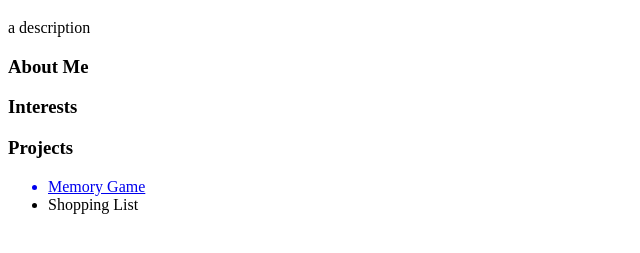
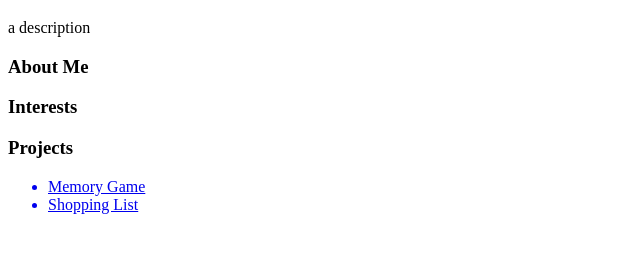
Before and after one commit to CWiseguy/CWiseguy.github.io, a plain HTML site: page index.html in a window 1280 px wide. Shown: the part 61-314 px from the top of the page, without its empty margins (0-640 px from the left). Drawn offline with Linux system fonts and the light colour scheme.

Commit message:
Update index.html

```diff
--- a/index.html
+++ b/index.html
@@ -11,7 +11,7 @@
     <h3>Projects</h3>
     <ul>
       <a href="memory/index.html"><li>Memory Game</li></a>
-      <li>Shopping List</li>
+      <a href="Shopping-List/index.html"><li>Shopping List</li></a>
     </ul>
   </body>
 </html>
```
